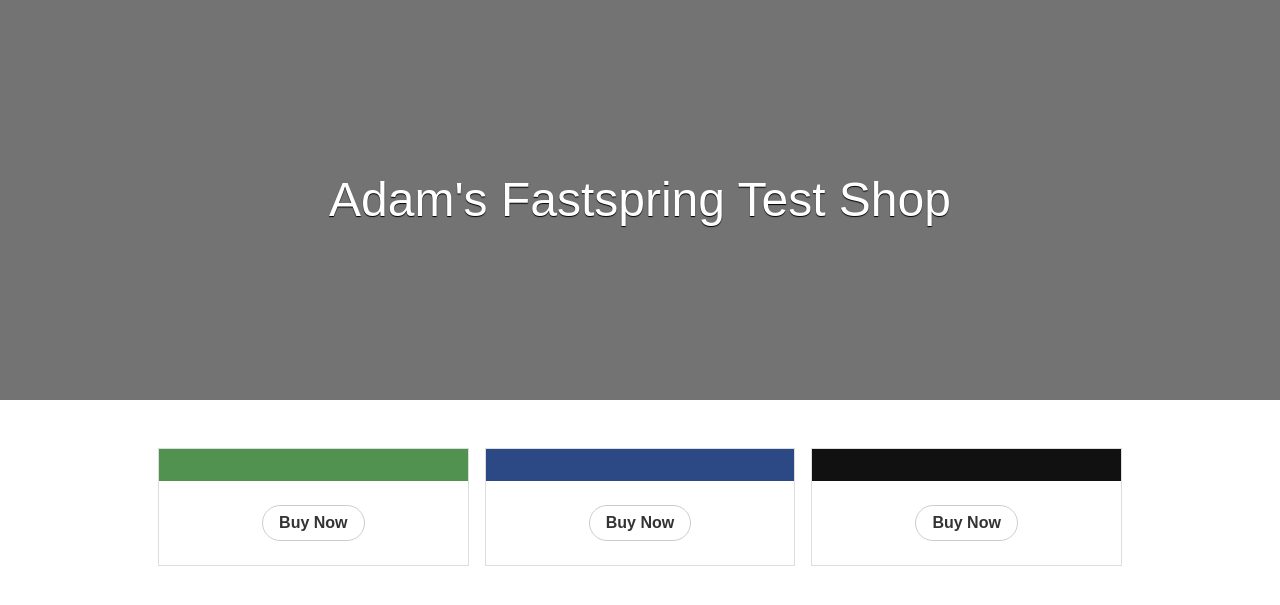
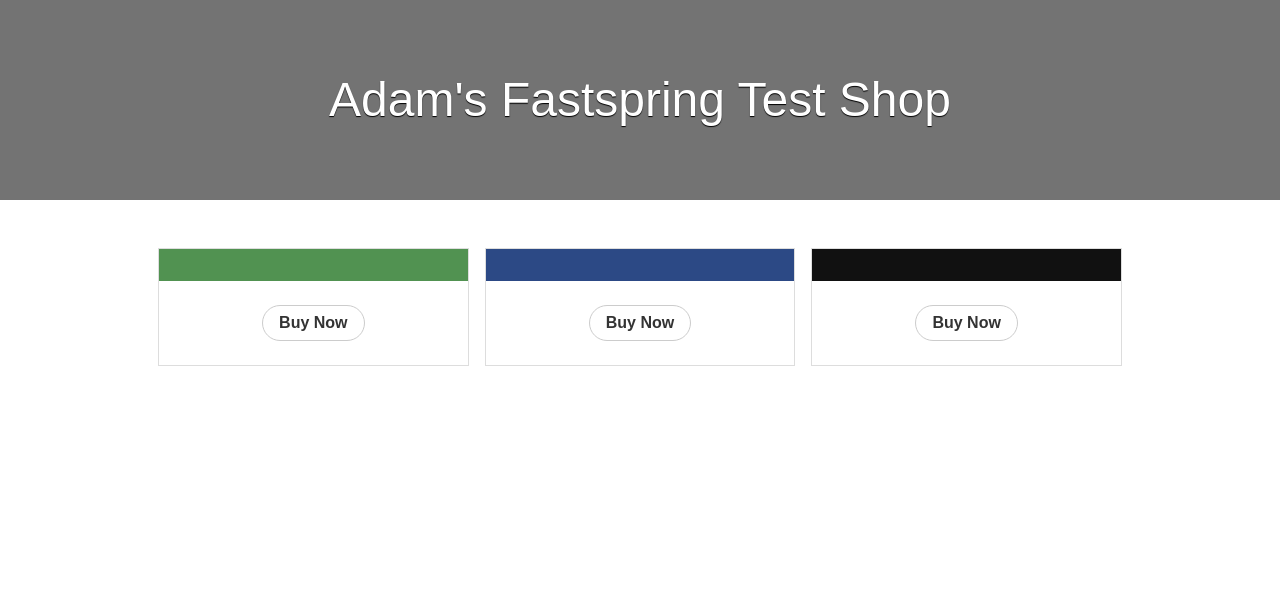
Before and after one commit to Syeknom/syeknom.github.io, a PHP site: page / in a window 1280 px wide. Shown: the top 605 px of the page. Run offline with PHP 8.4, Linux system fonts and the light colour scheme; some libraries are stand-ins or nearby versions.

Commit message:
Update pricing.css

```diff
--- a/css/layouts/pricing.css
+++ b/css/layouts/pricing.css
@@ -129,7 +129,7 @@
  * Styles for the price and the corresponding <span>per month</span>
  */
 .pricing-table-price {
-    font-size: 4em;
+    font-size: 3em;
     margin: 0.2em 0 0;
     font-weight: 100;
 }
@@ -221,7 +221,7 @@
  */
 @media (min-width: 480px) {
     .banner {
-        height: 400px;
+        height: 200px;
     }
     .banner-head {
         font-size: 3em;
```
